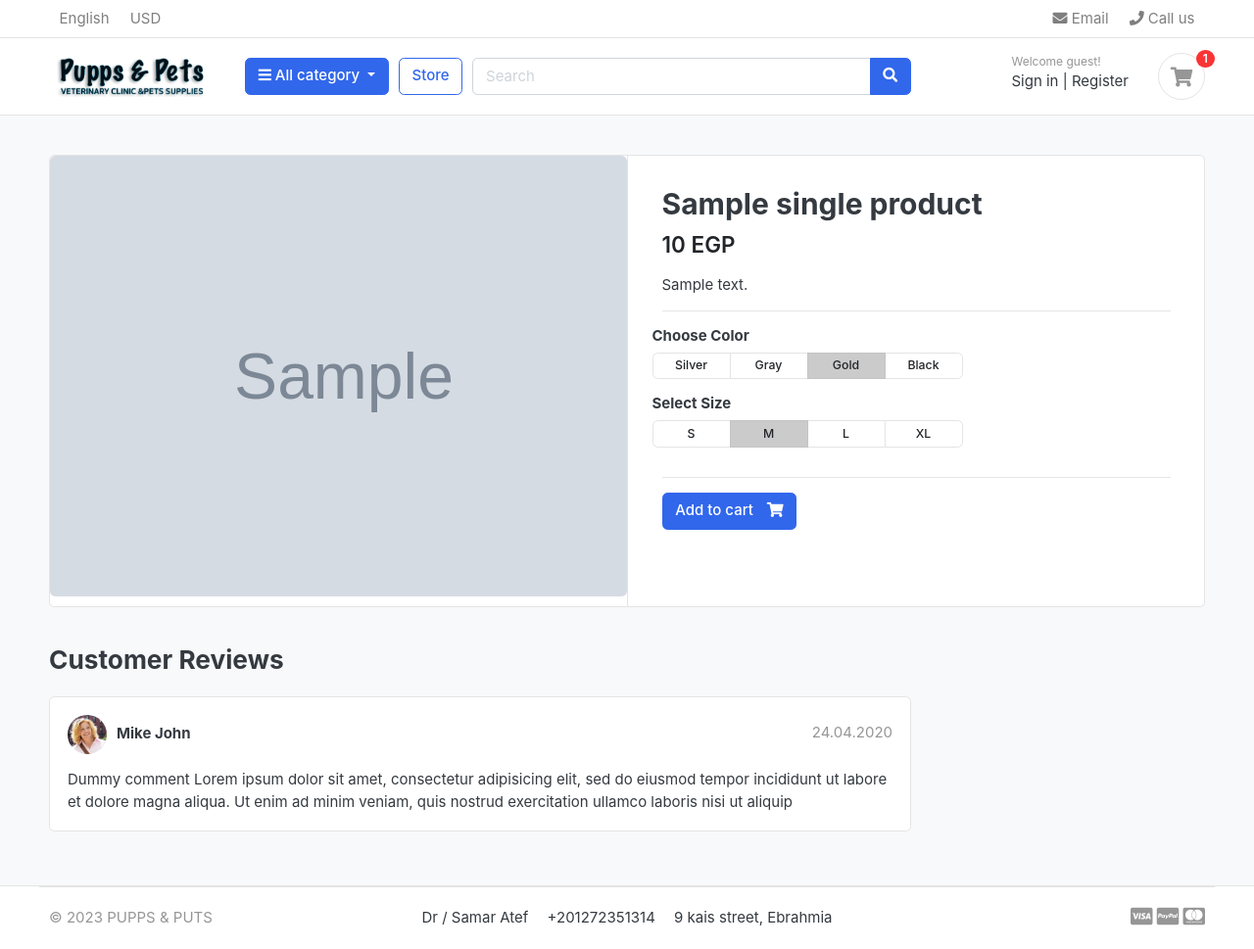
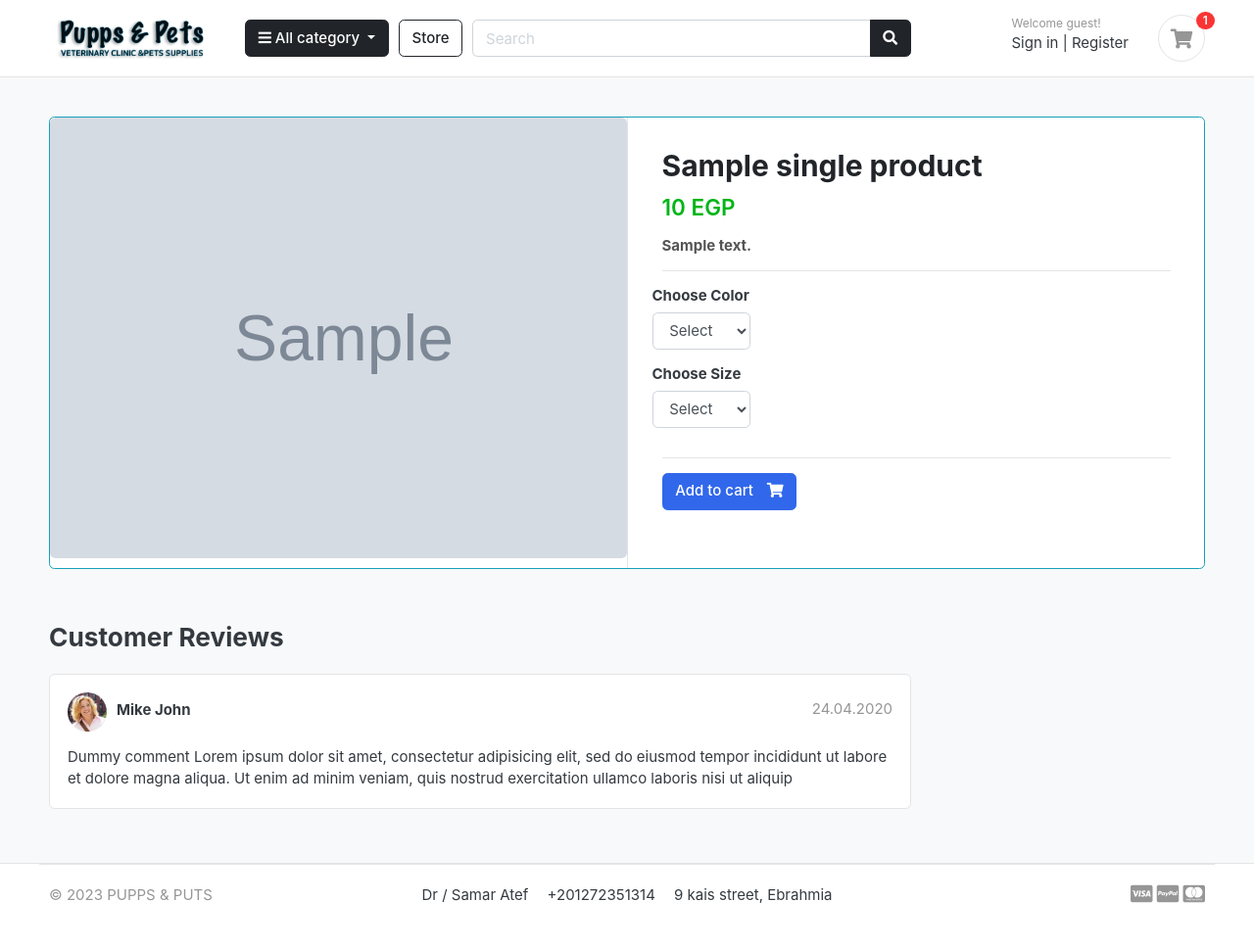
Before and after one commit to abdelrahman-23/petshop-django, a Django app: template templates/store/product_detail.html in a window 1280 px wide. Shown: the whole page at 98% size. After the commit the page ends 922 px from the top, so only its background shows below. Run offline with Django 4.2, Linux system fonts and the light colour scheme; the template is opened without the code that fills it: most values are stand-ins (such as "Sample title", 1, 10 or a date in 2020); grey boxes marked "Sample" are stand-in pictures; some libraries are stand-ins or nearby versions; some web fonts are replaced.

Commit message:
without login - checkout - reviews

```diff
--- a/carts/models.py
+++ b/carts/models.py
@@ -1,5 +1,5 @@
 from django.db import models
-from store.models import Product
+from store.models import Product , Variation
 
 # Create your models here.
 
@@ -13,6 +13,8 @@ class Cart(models.Model):
 
 class CartItem(models.Model):
     product = models.ForeignKey(Product, on_delete=models.CASCADE)
+    variations = models.ManyToManyField(Variation, blank=True)
+
     cart    = models.ForeignKey(Cart, on_delete=models.CASCADE, null=True)
     quantity = models.IntegerField()
     is_active = models.BooleanField(default=True)
@@ -20,5 +22,5 @@ class CartItem(models.Model):
     def sub_total(self):
         return self.product.price * self.quantity
 
-    def __str__(self):
+    def __unicode__(self):
         return self.product
--- a/store/urls.py
+++ b/store/urls.py
@@ -4,7 +4,7 @@ from . import views
 
 urlpatterns = [
     path('',views.store,name ='store'),
-    path('<slug:category_slug>/',views.store,name ='products_by_category'),
-    path('<slug:category_slug>/<slug:product_slug>/',views.product_detail,name ='product_detail'),
-
+    path('category/<slug:category_slug>/',views.store,name ='products_by_category'),
+    path('category/<slug:category_slug>/<slug:product_slug>/',views.product_detail,name ='product_detail'),
+    path('search/',views.search,name='search'),
 ]
--- a/templates/base.html
+++ b/templates/base.html
@@ -7,7 +7,7 @@
 <meta http-equiv="cache-control" content="max-age=604800" />
 <meta name="viewport" content="width=device-width, initial-scale=1, shrink-to-fit=no">
 
-<title>GreatKart | One of the Biggest Online Shopping Platform</title>
+<title>PUPPS & PUTS | Pet shop</title>
 
 <link href="{% static 'images/icon.ico'%}" rel="shortcut icon" type="image/x-icon">
 
--- a/templates/includes/navbar.html
+++ b/templates/includes/navbar.html
@@ -1,28 +1,5 @@
 {%load static%}
   <header class="section-header">
-  <nav class="navbar p-md-0 navbar-expand-sm navbar-light border-bottom">
-  <div class="container">
-    <button class="navbar-toggler" type="button" data-toggle="collapse" data-target="#navbarTop4" aria-controls="navbarNav" aria-expanded="false" aria-label="Toggle navigation">
-      <span class="navbar-toggler-icon"></span>
-    </button>
-    <div class="collapse navbar-collapse" id="navbarTop4">
-      <ul class="navbar-nav mr-auto">
-      	<li class="nav-item dropdown">
-  		 	<a href="#" class="nav-link"> English </a>
-
-  		</li>
-  		<li class="nav-item dropdown">
-  			<a href="#" class="nav-link"> USD </a>
-  		</li>
-      </ul>
-      <ul class="navbar-nav">
-  		<li><a href="#" class="nav-link"> <i class="fa fa-envelope"></i> Email </a></li>
-  		<li><a href="#" class="nav-link"> <i class="fa fa-phone"></i> Call us </a></li>
-  	</ul> <!-- list-inline //  -->
-    </div> <!-- navbar-collapse .// -->
-  </div> <!-- container //  -->
-  </nav>
-
   <section class="header-main border-bottom">
   	<div class="container">
   <div class="row align-items-center">
@@ -33,7 +10,7 @@
   	</div>
   	<div class="col-lg col-sm col-md col-6 flex-grow-0">
   		<div class="category-wrap dropdown d-inline-block float-right">
-  			<button type="button" class="btn btn-primary dropdown-toggle" data-toggle="dropdown">
+  			<button type="button" class="btn btn-dark dropdown-toggle" data-toggle="dropdown">
   				<i class="fa fa-bars"></i> All category
   			</button>
   			<div class="dropdown-menu">
@@ -45,14 +22,15 @@
   			</div>
   		</div>  <!-- category-wrap.// -->
   	</div> <!-- col.// -->
-  	<a href="{% url 'store'%}" class="btn btn-outline-primary">Store</a>
+  	<a href="{% url 'store'%}" class="btn btn-outline-dark ">Store</a>
   	<div class="col-lg  col-md-6 col-sm-12 col">
-  		<form action="#" class="search">
+  		<form action="{% url 'search'%}" class="search" method="GET" >
   			<div class="input-group w-100">
-  			    <input type="text" class="form-control" style="width:60%;" placeholder="Search">
+
+  			    <input type="text" class="form-control" style="width:60%;" placeholder="Search" name="keyword">
 
   			    <div class="input-group-append">
-  			      <button class="btn btn-primary" type="submit">
+  			      <button class="btn btn-dark " type="submit">
   			        <i class="fa fa-search"></i>
   			      </button>
   			    </div>
@@ -77,8 +55,4 @@
   </div> <!-- row.// -->
   	</div> <!-- container.// -->
   </section> <!-- header-main .// -->
-
-
-
-
   </header> <!-- section-header.// -->
--- a/templates/store/product_detail.html
+++ b/templates/store/product_detail.html
@@ -6,7 +6,7 @@
     <div class="container">
 
     <!-- ============================ COMPONENT 1 ================================= -->
-    <div class="card">
+    <div class="card border-info mb-3">
         <div class="row no-gutters">
             <aside class="col-md-6">
     <article class="gallery-wrap">
@@ -17,71 +17,61 @@
     </article> <!-- gallery-wrap .end// -->
             </aside>
             <main class="col-md-6 border-left">
+<form class="" action="{% url 'add_cart' single_product.id %}" method="POST">
+{% csrf_token %}
     <article class="content-body">
 
-    <h2 class="title">{{ single_product.product_name}}</h2>
+    <h2 class="title text-dark">{{ single_product.product_name}}</h2>
 
     <div class="mb-3">
-        <var class="price h4">{{ single_product.price}} EGP </var>
+        <var class="price h4 text-success">{{ single_product.price}} EGP </var>
     </div>
 
-    <p>{{ single_product.description}}</p>
+    <div class="text-secondary"><h6>{{ single_product.description}}</h6></div>
 
 
     <hr>
           <div class="row">
             <div class="item-option-select">
               <h6>Choose Color</h6>
-                <div class="btn-group btn-group-sm btn-group-toggle" data-toggle="buttons">
-                  <label class="btn btn-light">
-                    <input type="radio" name="radio_color"> Silver
-                  </label>
-                  <label class="btn btn-light">
-                    <input type="radio" name="radio_color" > Gray
-                  </label>
-                  <label class="btn btn-light active">
-                    <input type="radio" name="radio_color checked"> Gold
-                  </label>
-                  <label class="btn btn-light">
-                    <input type="radio" name="radio_color"> Black
-                  </label>
+              <select name="color" class="form-control" s>
+                <option value="" disabled selected>Select</option>
+                {% for i in single_product.variation_set.colors %}
+                <option value="{{ i.variation_value | lower }}">{{ i.variation_value | capfirst }}</option>
+                {% endfor %}
+              </select>
             </div>
           </div>
-        </div> <!-- row.// -->
           <div class="row">
             <div class="item-option-select">
-                <h6>Select Size</h6>
-                <div class="btn-group btn-group-sm btn-group-toggle" data-toggle="buttons">
-                  <label class="btn btn-light">
-                    <input type="radio" name="radio_color"> S
-                  </label>
-                  <label class="btn btn-light active">
-                    <input type="radio" name="radio_color" checked> M
-                  </label>
-                  <label class="btn btn-light">
-                    <input type="radio" name="radio_color"> L
-                  </label>
-                  <label class="btn btn-light">
-                    <input type="radio" name="radio_color"> XL
-                  </label>
+              <h6>Choose Size</h6>
+              <select name="size" class="form-control" >
+                <option value="" disabled selected>Select</option>
+                {% for i in single_product.variation_set.sizes %}
+                <option value="{{ i.variation_value | lower }}">{{ i.variation_value | capfirst }}</option>
+                {% endfor %}
+              </select>
             </div>
           </div>
-        </div> <!-- row.// -->
           <hr>
+
+
         {% if single_product.stock <= 0 %}
           <div class="alert alert-danger" role="alert">
           OUT OF THE STOCK
           </div>
           {% else %}
             {% if in_cart %}
-            <a href="#" class="btn  btn-success"> <span class="text">Added to cart</span> <i class="fas fa-check"></i>  </a>
+            <button type="submit" class="btn  btn-primary"> <span class="text">Add to cart</span> <i class="fas fa-shopping-cart"></i>  </button>
             <a href="{% url 'cart'%}" class="btn  btn-outline-warning"> <span class="text">View cart</span> <i class="fas fa-eye"></i>  </a>
 
             {%else%}
-            <a href="{% url 'add_cart' single_product.id %}" class="btn  btn-primary"> <span class="text">Add to cart</span> <i class="fas fa-shopping-cart"></i>  </a>
+            <button type="submit" class="btn  btn-primary"> <span class="text">Add to cart</span> <i class="fas fa-shopping-cart"></i>  </button>
             {% endif %}
         {% endif%}
     </article> <!-- product-info-aside .// -->
+</form>
+
             </main> <!-- col.// -->
         </div> <!-- row.// -->
     </div> <!-- card.// -->
```
Also changed, not shown: carts/urls.py (+2 -5 lines), carts/views.py (+64 -16 lines), store/admin.py (+8 -1 lines), store/models.py (+26 -2 lines), store/views.py (+14 -0 lines), templates/store/cart.html (+38 -10 lines), templates/store/store.html (+12 -1 lines), carts/migrations/0002_cartitem_variations.py (added), store/migrations/0002_variation.py (added). Lines whose indentation alone changed are shown as unchanged.
